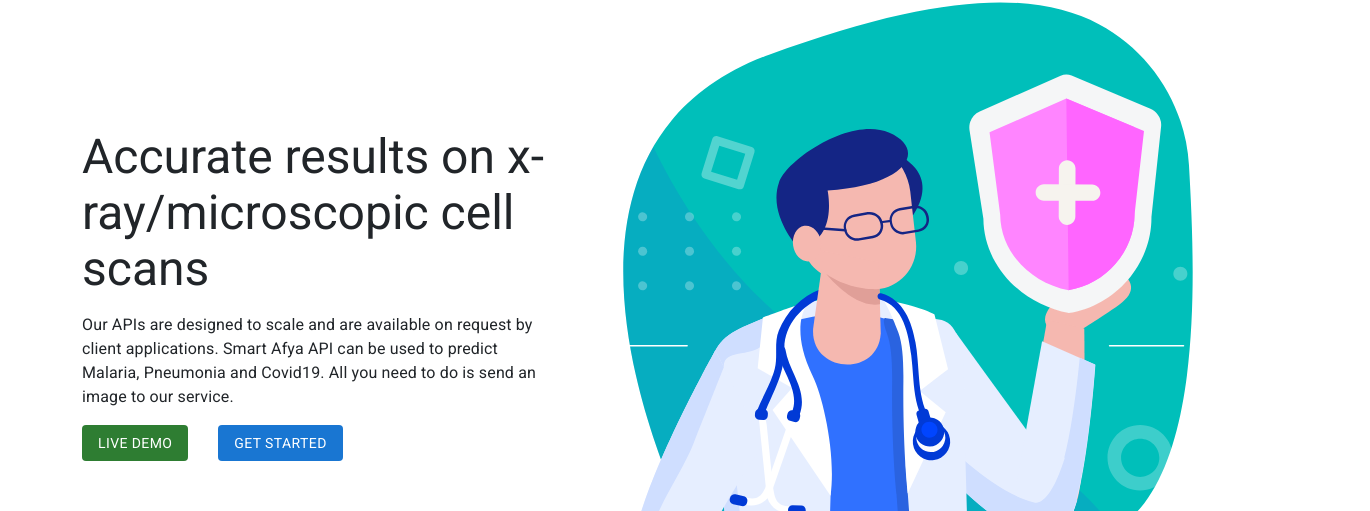
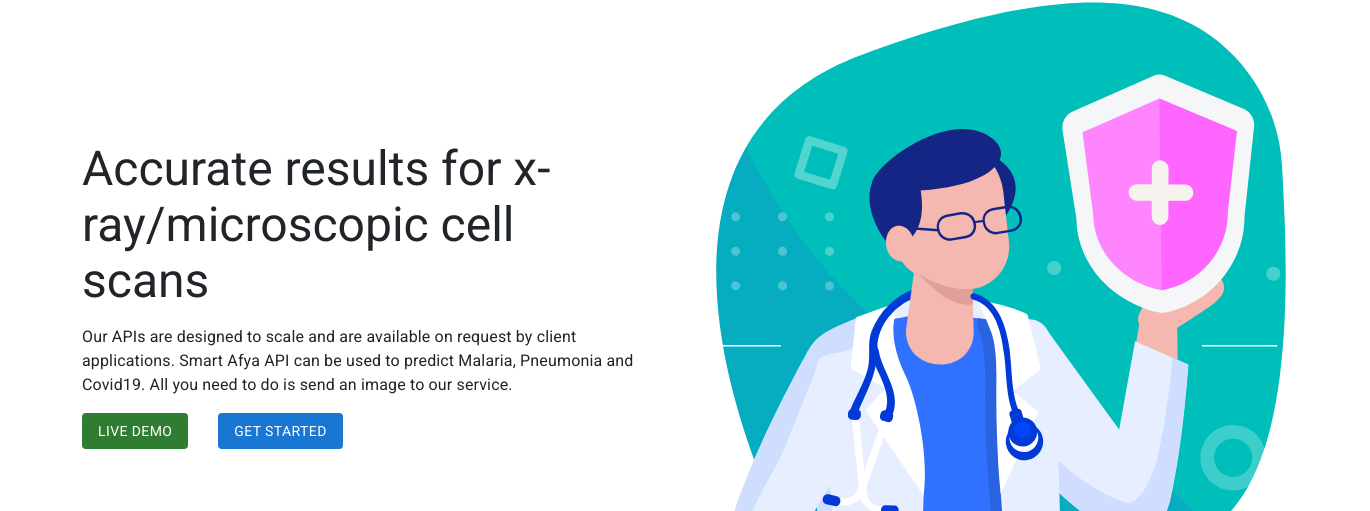
Before and after one commit to kagwicharles/smartafya-front, a React (Create React App) app: page / in a window 1280 px wide. Shown: the part 134-645 px from the top of the page, 1370 px wide, since content can reach past the window. Built offline with nearby package versions, Linux system fonts and the light colour scheme; no server answers.

Commit message:
ui changes

```diff
--- a/src/pages/Home.js
+++ b/src/pages/Home.js
@@ -8,11 +8,11 @@
         <div className="home-cont">
             <Slide direction='up' in={true} timeout={1000}>
                 <Grid container className='container align-items-center'>
-                    <Grid item xs={5}>
+                    <Grid item xs={6}>
                         <Stack spacing={2} justifyContent='center'>
                             <Typography
                                 variant='h3' align='left'>
-                                Accurate results on x-ray/microscopic cell scans
+                                Accurate results for x-ray/microscopic cell scans
                             </Typography>
                             <Typography align='left'>
                                 Our APIs are designed to scale and are available on request by client applications.
@@ -41,7 +41,7 @@
                             </Box>
                         </Stack>
                     </Grid>
-                    <Grid item xs={7}>
+                    <Grid item xs={6}>
                         <img className='fill-height'
                             src={MediLogo} alt="Medi Logo" />
                     </Grid>
```
